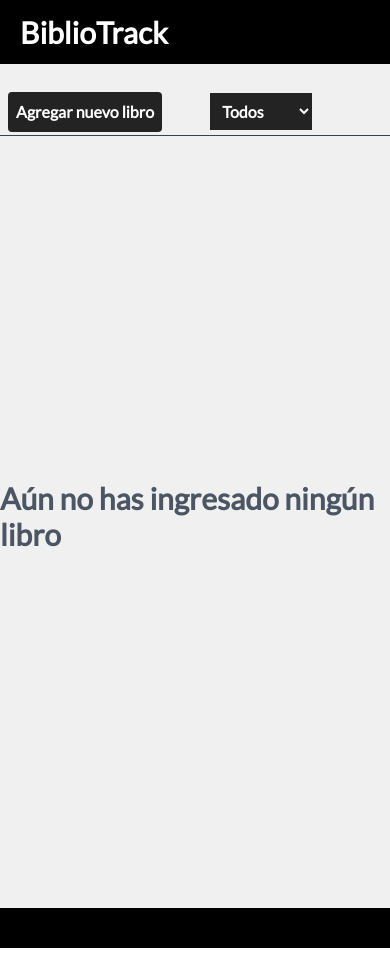
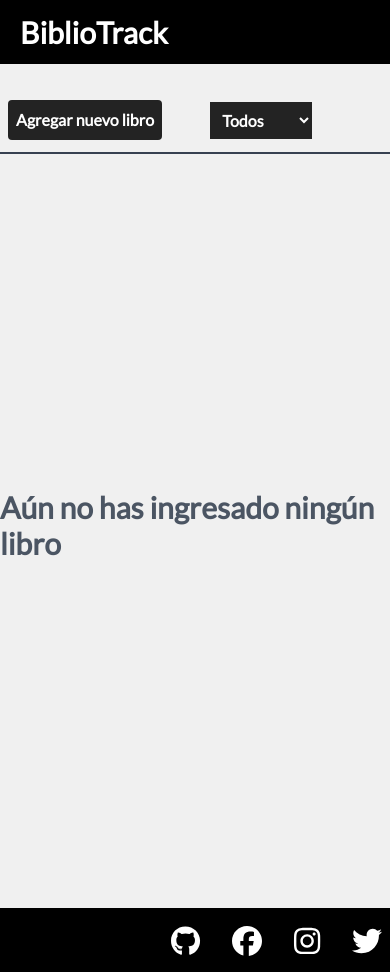
Before and after one commit to MateoCao/coleccion-libros, a Vue app: page / in a window 390 px wide. Before the commit the page ends 948 px from the top, so only its background shows below. Built offline with nearby package versions, Linux system fonts and the light colour scheme.

Commit message:
Footer, mobile form

```diff
--- /dev/null
+++ b/src/commons/PageFooter.vue
@@ -0,0 +1,18 @@
+<template>
+    <footer class="bg-black h-16 mt-5 text-white flex justify-end items-center p-2">
+      <div class="text-3xl flex gap-8">
+        <a href="https://github.com/MateoCao/coleccion-libros">
+        <font-awesome-icon :icon="['fab', 'github']" />
+      </a>
+      <a href="https://facebook.com/">
+        <font-awesome-icon :icon="['fab', 'facebook']" />
+      </a>
+      <a href="https://instagram.com/">
+        <font-awesome-icon :icon="['fab', 'instagram']" />
+      </a>
+      <a href="https://twitter.com/">
+        <font-awesome-icon :icon="['fab', 'twitter']" />
+      </a>
+    </div>
+  </footer>
+</template>
--- a/src/components/AddBookDesktop.vue
+++ b/src/components/AddBookDesktop.vue
@@ -6,19 +6,19 @@ defineProps({
 
 <template>
   <div
-    class="hidden md:flex fixed  bg-[rgba(0,0,0,0.5)] justify-center items-center w-screen h-screen top-0 right-0 overflow-hidden"
+    class="hidden md:flex fixed bg-[rgba(0,0,0,0.5)] justify-center items-center w-screen h-screen top-0 right-0 overflow-hidden"
   >
-    <div class="flex flex-col relative bottom-16 bg-white rounded sm:w-[450px] gap-5 p-5">
+    <div class="flex flex-col relative bottom-16 bg-white rounded sm:w-[500px] gap-5 p-5">
       <div class="ml-auto">
-        <span class="cursor-pointer" @click="closeForm">
+        <span class="cursor-pointer text-2xl" @click="closeForm">
           <font-awesome-icon :icon="['fas', 'xmark']" />
         </span>
       </div>
       <div class="w-11/12">
         <form class="flex flex-col w-full gap-3" @submit.prevent="submitForm">
-          <label class="text-lg" for="title">Titulo</label>
+          <label class="text-xl" for="title">Titulo</label>
           <input
-            class="border-b-[#232323] focus:border-b-[#2e4f88] duration-300 border-b-2 outline-none p-1"
+            class="border-b-[#232323] focus:border-b-[#2e4f88] duration-300 border-b-2 outline-none p-1 text-lg"
             type="text"
             placeholder="Veinte mil leguas de viaje submarino"
             name="title"
@@ -26,9 +26,9 @@ defineProps({
             v-model="title"
             required
           />
-          <label class="mt-3 text-lg" for="author">Autor</label>
+          <label class="mt-3 text-xl" for="author">Autor</label>
           <input
-            class="border-b-[#232323] focus:border-b-[#2e4f88] duration-300 border-b-2 outline-none p-1"
+            class="border-b-[#232323] focus:border-b-[#2e4f88] duration-300 border-b-2 outline-none p-1 text-lg"
             type="text"
             placeholder="Jules Verne"
             name="author"
@@ -37,7 +37,7 @@ defineProps({
             required
           />
           <button
-            class="bg-[#232323] hover:bg-black duration-300 rounded text-white font-semibold p-2 w-1/3 self-center"
+            class="bg-[#232323] hover:bg-black duration-300 rounded text-white font-semibold p-2 w-1/3 self-center mt-2"
             type="submit"
           >
             Añadir libro
--- a/src/components/AddBookMobile.vue
+++ b/src/components/AddBookMobile.vue
@@ -1,7 +1,15 @@
+<script setup>
+defineProps({
+  books: Array
+})
+</script>
+
 <template>
-    <div class="flex flex-col md:hidden fixed h-screen w-screen left-0 top-0 m-0 p-0 z-50 bg-[#f0f0f0] text-black">
-        <div className='ml-full mr-0 w-auto'>
-            <span @click="closeForm" className='absolute right-3 top-2 text-3xl'>
+  <div
+    class="flex flex-col md:hidden fixed h-screen w-screen left-0 top-0 m-0 p-0 z-50 bg-[#f0f0f0] text-black"
+  >
+    <div className="ml-full mr-0 w-auto">
+      <span @click="closeForm" className="absolute right-3 top-2 text-3xl">
         <font-awesome-icon :icon="['fas', 'xmark']" />
       </span>
     </div>
@@ -62,6 +70,7 @@ export default {
       this.$emit('closeBookForm')
     },
     closeForm() {
+
       this.$emit('closeBookForm')
       ;(this.title = ''), (this.author = '')
     }
--- a/src/components/BookItem.vue
+++ b/src/components/BookItem.vue
@@ -5,10 +5,13 @@ defineProps({
 </script>
 
 <template>
-  <li :class="book.isRead ? 'bg-[#7bc58b]' : 'bg-white'" class="min-h-[125px] h-auto rounded flex gap-3 sm:gap-0">
+  <li
+    :class="book.isRead ? 'bg-[#7bc58b]' : 'bg-white'"
+    class="min-h-[125px] h-auto rounded flex gap-3 sm:gap-0"
+  >
     <div class="basis-2/12 min-w-[150px]">
       <div class="mx-auto w-4/6 h-full p-1">
-        <img class="h-full w-full rounded" src="../assets/books/mybook.png" alt="" />
+        <img class="h-full w-full rounded" src="../assets/books/book1.jpg" alt="" />
       </div>
     </div>
     <div class="basis-6/12 flex justify-center flex-col gap-2">
@@ -18,7 +21,7 @@ defineProps({
     <div class="basis-4/12 flex flex-wrap gap-2 items-center justify-around text-sm p-1">
       <button
         @click="handleIsRead"
-        class="h-fit min-h-[35%] rounded text-sm md:text-base text-white font-semibold p-1 sm:w-[150px]"
+        class="h-fit min-h-[38%] rounded text-sm md:text-base text-white font-semibold p-1 sm:w-[150px]"
         :class="
           book.isRead
             ? 'bg-[#477ad1] hover:bg-[#3669c0] duration-300'
@@ -29,7 +32,7 @@ defineProps({
       </button>
       <button
         @click="toggleDeleteMessage"
-        class="bg-[#eb7575] hover:bg-[#b95d5d] duration-300 text-sm md:text-base h-fit min-h-[35%] rounded text-white font-semibold p-1"
+        class="bg-[#eb7575] hover:bg-[#b95d5d] duration-300 text-sm md:text-base h-fit min-h-[38%] rounded text-white font-semibold p-1"
       >
         Eliminar
       </button>
--- a/src/components/NavComponent.vue
+++ b/src/components/NavComponent.vue
@@ -1,5 +1,5 @@
 <template>
-  <nav class="h-12 w-full flex items-center gap-12 p-2 border-b-gray-700 border-b-[1px]">
+  <nav class="h-12 w-full flex items-center gap-12 px-2 py-8 border-b-gray-700 border-b-2">
     <button
       @click="$emit('openBookForm')"
       class="bg-[#232323] hover:bg-black duration-300 rounded text-white font-semibold p-2"
@@ -10,8 +10,8 @@
       class="bg-[#232323] hover:bg-black duration-300 text-white font-semibold p-2 cursor-pointer"
       v-model="selectedFilter"
       @change="handleFilter"
-      name=""
-      id=""
+      name="filter"
+      id="book-filter"
     >
       <option class="hover:bg-black" value="all">Todos</option>
       <option value="read">Leídos</option>
--- a/src/main.js
+++ b/src/main.js
@@ -5,7 +5,8 @@ import App from './App.vue'
 import { library } from '@fortawesome/fontawesome-svg-core'
 import { FontAwesomeIcon } from '@fortawesome/vue-fontawesome'
 import { faXmark } from '@fortawesome/free-solid-svg-icons'
+import { faFacebook, faInstagram, faGithub, faTwitter } from '@fortawesome/free-brands-svg-icons'
 
-library.add(faXmark)
+library.add(faXmark, faFacebook, faInstagram, faGithub, faTwitter)
 
 createApp(App).component('font-awesome-icon', FontAwesomeIcon).mount('#app')
--- a/src/pages/HomePage.vue
+++ b/src/pages/HomePage.vue
@@ -2,7 +2,8 @@
 import Navbar from '../components/NavComponent.vue'
 import BooksDisplay from '../components/BooksDisplay.vue'
 import AddBookDesktop from '../components/AddBookDesktop.vue'
-import AddBookMobile from "../components/AddBookMobile.vue"
+import AddBookMobile from '../components/AddBookMobile.vue'
+import PageFooter from '../commons/PageFooter.vue'
 </script>
 
 <template>
@@ -10,7 +11,9 @@ import AddBookMobile from "../components/AddBookMobile.vue"
     <h1 class="text-white font-bold text-3xl ml-5">BiblioTrack</h1>
   </header>
   <main class="flex justify-center mt-6">
-    <section class="flex flex-col items-center w-full lg:min-w-[850px] md:w-5/6 xl:w-2/3 min-h-[800px]">
+    <section
+      class="flex flex-col items-center w-full lg:min-w-[850px] md:w-5/6 xl:w-2/3 min-h-[800px]"
+    >
       <Navbar @openBookForm="toggleBookForm" @handleFilter="toggleFilter" />
       <BooksDisplay
         :books="filterBooks(books)"
@@ -18,6 +21,7 @@ import AddBookMobile from "../components/AddBookMobile.vue"
         @handleIsRead="handleIsRead"
       />
       <AddBookDesktop
+        :class="showBookForm && 'animate-fadeIn'"
         v-show="showBookForm"
         :books="books"
         @closeBookForm="toggleBookForm"
@@ -32,7 +36,7 @@ import AddBookMobile from "../components/AddBookMobile.vue"
       />
     </section>
   </main>
-  <footer class="bg-black h-10 mt-5"></footer>
+  <PageFooter />
 </template>
 
 <script>
@@ -101,6 +105,7 @@ export default {
 
     toggleBookForm() {
       this.showBookForm = !this.showBookForm
+
       if (this.showBookForm) {
         document.documentElement.style.overflow = 'hidden'
       } else {
--- a/tailwind.config.js
+++ b/tailwind.config.js
@@ -14,11 +14,16 @@ export default {
         slideInLeft: {
           '100%': { transform: 'translateX(100vw)' },
           '100%, 0%': { transform: 'translateX(0)' }
+        },
+        fadeIn: {
+          '0%': { opacity: '0' },
+          '100%': { opacity: '1' }
         }
       },
       animation: {
         slideOutLeft: 'slideOutLeft 400ms ease-in-out',
-        slideInLeft: 'slideInLeft 400ms ease-in-out'
+        slideInLeft: 'slideInLeft 400ms ease-in-out',
+        fadeIn: 'fadeIn 600ms ease-in-out',
       },
       fontFamily: {
         body: ["Lato"]
```
Also changed, not shown: src/assets/books/book1.jpg (added), src/assets/books/mybook.png (deleted). Lines whose indentation alone changed are shown as unchanged.
